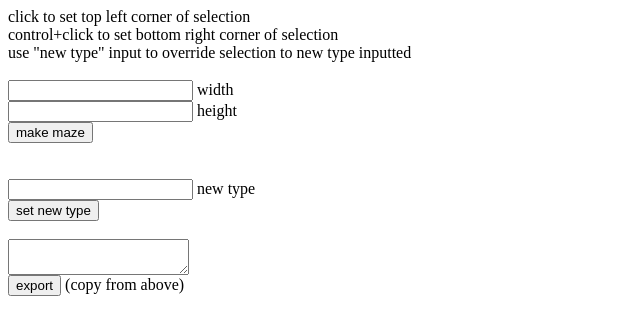
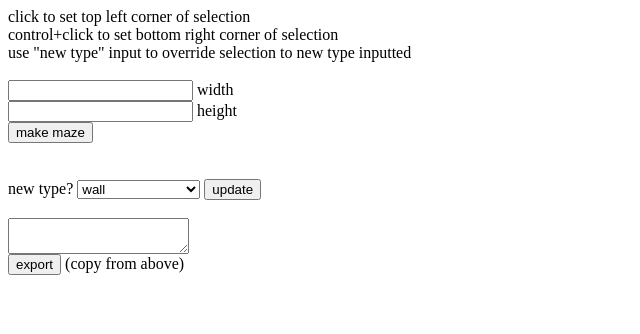
Before and after one commit to WaltersAsh/Chaps-Challenge, a plain HTML site: page boardrigmaker.html in a window 1280 px wide. Shown: the whole page, without its empty margins (0-640 px from the left). Drawn offline with Linux system fonts and the light colour scheme.

Commit message:
improvements to level editor

```diff
--- a/boardrigmaker.html
+++ b/boardrigmaker.html
@@ -16,9 +16,28 @@ use "new type" input to override selection to new type inputted
 <br>
 <div id="grid" oncontextmenu="return false;"></div>
 <br>
-<input id="changetype" type="text"> new type</input>
-<br>
-<button type="button" onclick="selected.forEach(changeType);">set new type</button>
+<label for="changetype">new type?</label>
+<select autocomplete="off" id="changetype" onchange="selected.forEach(changeType)">
+<option value="WA" selected>wall</option>
+<option value="PA">path</option>
+<option value="KB">wood pickaxe</option>
+<option value="KR">iron pickaxe</option>
+<option value="KG">diamond pickaxe</option>
+<option value="KY">gold pickaxe</option>
+<option value="LB">wood door</option>
+<option value="LR">iron door</option>
+<option value="LG">diamond door</option>
+<option value="LY">gold door</option>
+<option value="TR">treasure</option>
+<option value="IN">info square</option>
+<option value="EL">exit lock</option>
+<option value="EX">exit</option>
+<option value="CH">chap</option>
+<option value="XX">crate</option>
+<option value="WT">water</option>
+<option value="EN">enemy</option>
+</select>
+<button type="button" onclick="selected.forEach(changeType)">update</button>
 <br>
 <br>
 <textarea id="exportarea"></textarea>
@@ -36,6 +55,27 @@ var firstcorner;
 var secondcorner;
 var selected = [];
 var controlDown = false;
+var images = {
+	"WA":"resources/textures/board/tile/wall.png",
+	"PA":"resources/textures/board/tile/smooth_stone.png",
+	"TR":"resources/textures/board/pickup/treasure/emerald.gif",
+	"IN":"resources/textures/board/pickup/sign.png",
+	"EL":"resources/textures/board/blocking/doors/bedrock.png",
+	"EX":"resources/textures/board/pickup/exit.png",
+	"CH":"resources/textures/board/moveable/character_skins/new_player_skin/SteveLeft_WalkBig.gif",
+	"XX":"resources/textures/board/moveable/crate.png",
+	"WT":"resources/textures/board/blocking/water.gif",
+	"EN":"resources/textures/board/moveable/character_skins/new_enemy_skin/creeper_leftwalkBig.gif",
+	"LB":"resources/textures/board/blocking/doors/spruce_planks.png",
+	"LR":"resources/textures/board/blocking/doors/iron_block.png",
+	"LG":"resources/textures/board/blocking/doors/diamond_block.png",
+	"LY":"resources/textures/board/blocking/doors/gold_block.png",
+	"KB":"resources/textures/board/pickup/keys/wooden_pickaxe.png",
+	"KR":"resources/textures/board/pickup/keys/iron_pickaxe.png",
+	"KG":"resources/textures/board/pickup/keys/diamond_pickaxe.png",
+	"KY":"resources/textures/board/pickup/keys/gold_pickaxe.png",
+};
+
 
 function makeGrid(){
     var grid = document.getElementById("grid");
@@ -50,7 +90,7 @@ function makeGrid(){
         grid_html = grid_html + '<tr id="' + h + '">';
         var w = 0;
         for(w=0; w<width; w++){
-            grid_html = grid_html + '<td onclick="cellClicked(this)" id="' + w +'">WA</td>';
+            grid_html = grid_html + '<td id="' + w +'" class="WA"><img onclick="cellClicked(this.parentElement)" oncontextmenu="cellCtrlClicked(this.parentElement)" src="'+images['WA']+'" id="WA" width="20" height="20"></td>';
         }
         grid_html = grid_html + "</tr>";
     }
@@ -59,6 +99,7 @@ function makeGrid(){
 };
 
 function cellClicked(cell){
+	console.log(cell);
     if(controlDown){
         cellCtrlClicked(cell);
     }else{
@@ -95,7 +136,7 @@ function doExport(){
         exportString = exportString + "\"";
         var row = rows[i].getElementsByTagName("TD");
         for(var j=0; j<row.length; j++){
-            exportString = exportString + row[j].textContent + " ";
+            exportString = exportString + row[j].classList + " ";
         }
         exportString = exportString.slice(0,-1) + "\\n\"+\n";
     }
@@ -104,7 +145,9 @@ function doExport(){
 }
 
 function changeType(element){
-    element.innerHTML = document.getElementById("changetype").value;
+	var change = document.getElementById("changetype").value;
+    element.className = change;
+	element.getElementsByTagName("img")[0].src = images[change];;
 }
 
 function keydownFunction(event){
@@ -120,12 +163,12 @@ function keyupFunction(event){
 }
 
 function highlight(element){
-    element.style.backgroundColor = "cyan";
+    element.style.border="1px solid cyan";
     selected.push(element);
 }
 
 function unHighlight(element){
-    element.style.backgroundColor = "";
+    element.style.border="";
 }
 </script>
 </html>
```
